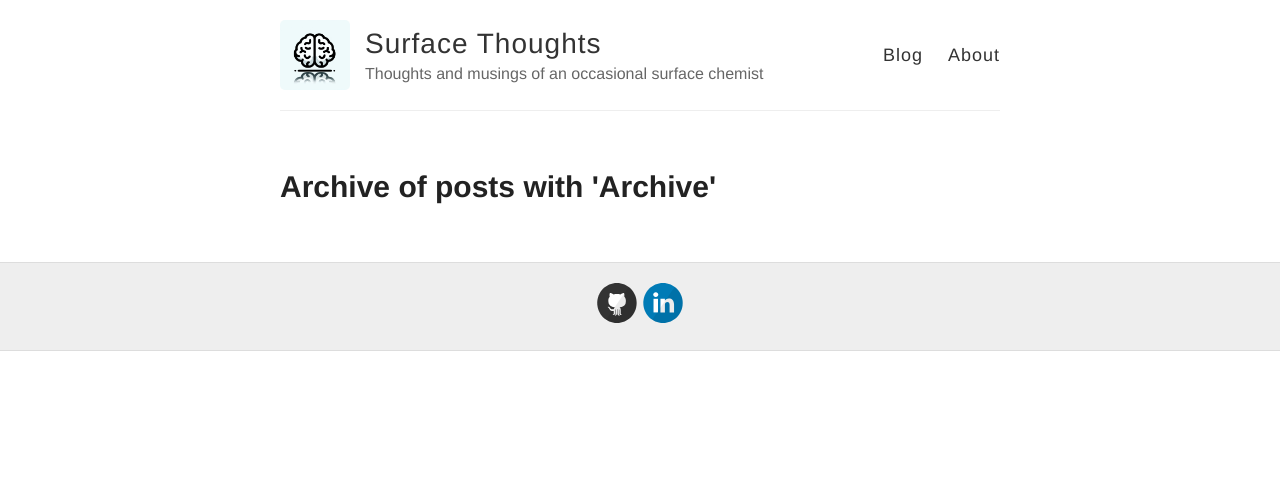
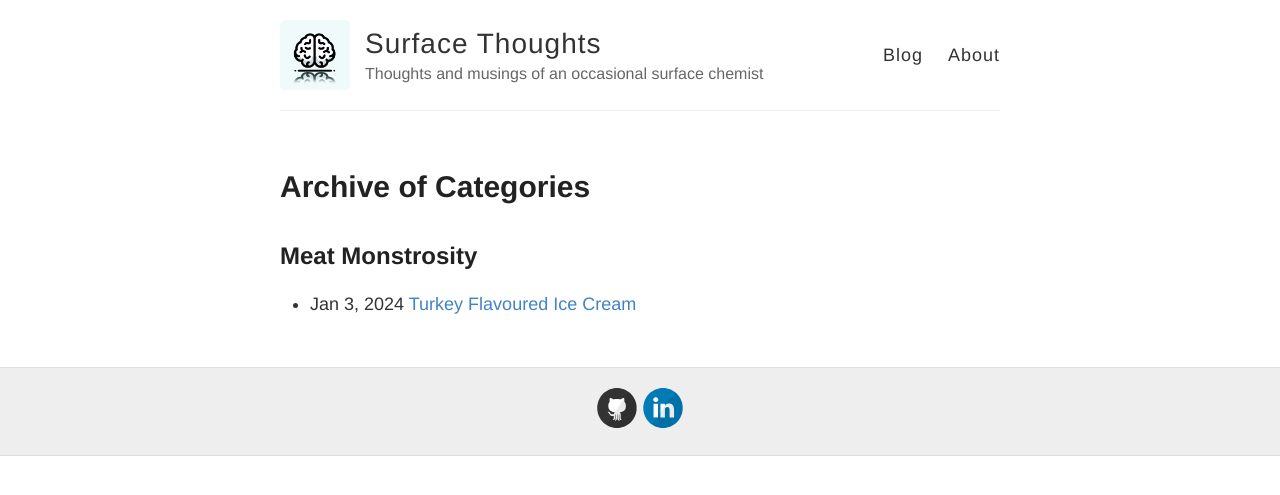
Before and after one commit to speppou/speppou.github.io, a Jekyll site: the page built from archive.md, in a window 1280 px wide. Shown: the top 495 px of the page. Built offline with Jekyll 4.4.1, drawn with Linux system fonts in a browser that asks for light colours.

Commit message:
Test Categories

```diff
--- a/_layouts/archive.html
+++ b/_layouts/archive.html
@@ -3,14 +3,16 @@ layout: default
 ---
 
 <article class="page">
-
-    <h1>Archive of posts with {{ page.type }} '{{ page.title }}'</h1>
-    <ul class="posts">
-      {% for post in page.posts %}
-        <li>
-          <span class="post-date">{{ post.date | date: "%b %-d, %Y" }}</span>
-          <a class="post-link" href="{{ post.url | relative_url }}">{{ post.title }}</a>
-        </li>
-      {% endfor %}
-    </ul>
+    <h1>Archive of Categories</h1>
+    {% for category in site.categories %}
+      <h2>{{ category[0] }}</h2> <!-- Category name -->
+      <ul>
+        {% for post in category[1] %} <!-- Iterating through posts in the category -->
+          <li>
+            <span class="post-date">{{ post.date | date: "%b %-d, %Y" }}</span>
+            <a href="{{ site.baseurl }}{{ post.url }}">{{ post.title }}</a>
+          </li>
+        {% endfor %}
+      </ul>
+    {% endfor %}
 </article>
--- a/_posts/2024-01-03-Turkey-Ice-Cream.md
+++ b/_posts/2024-01-03-Turkey-Ice-Cream.md
@@ -1,6 +1,7 @@
 ---
 layout: post
 title: Turkey Flavoured Ice Cream
+categories: [Meat Monstrosity]
 ---
 
 Yes. Really. This post is about the rabbit hole I went down to make what I think is a world-first, pushing the boundaries of the culinary world: Turkey Flavoured Ice Cream.
```
